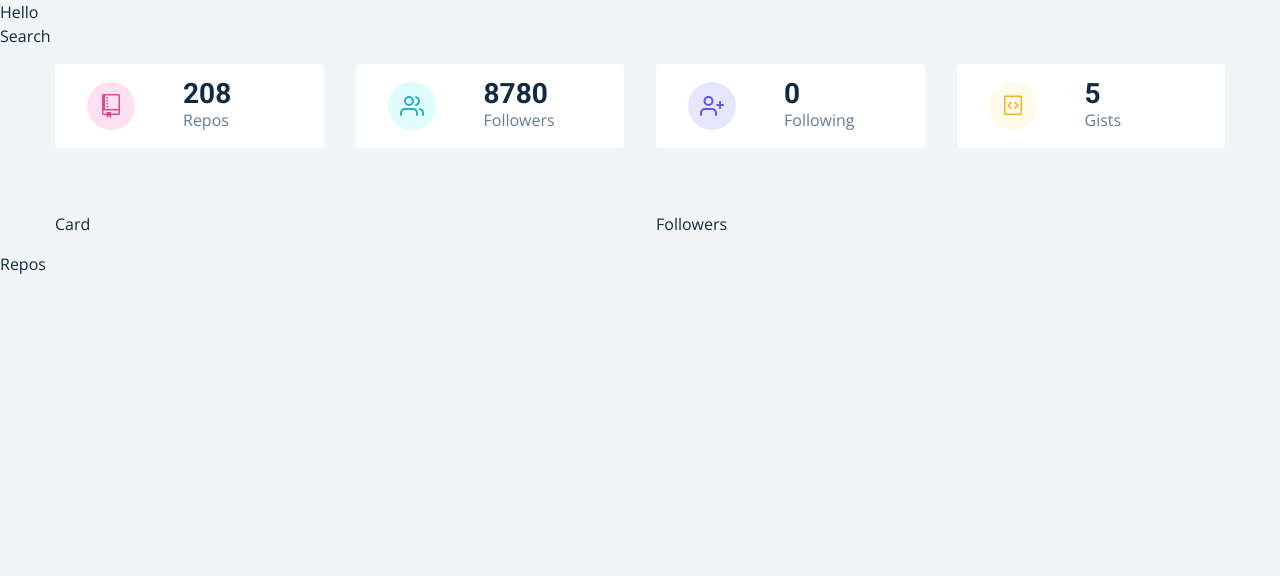
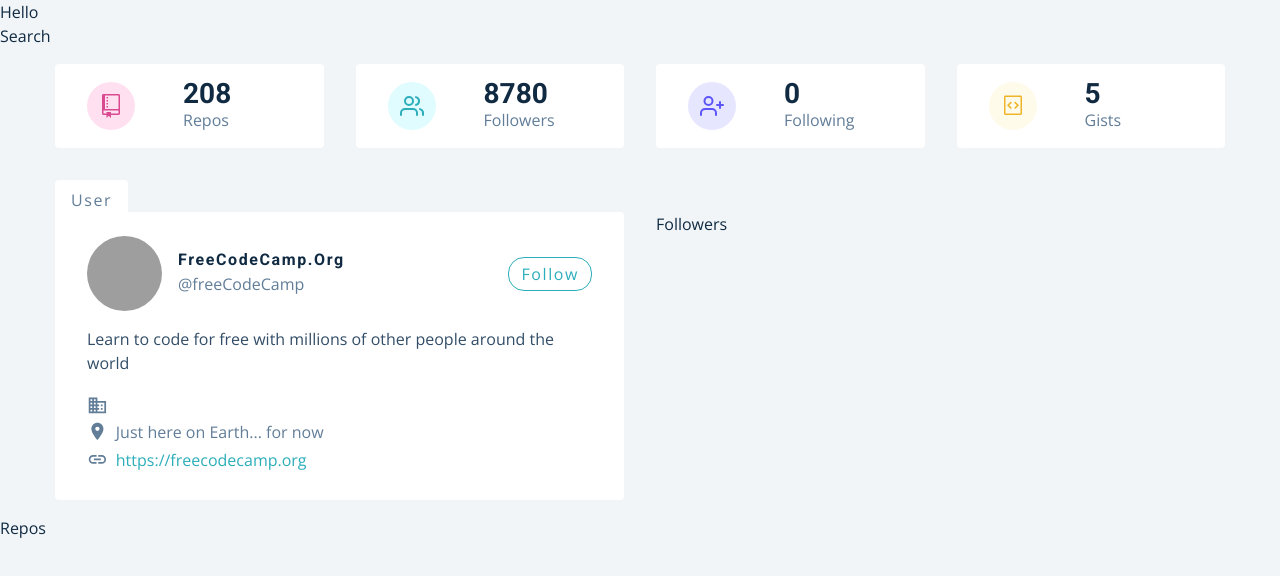
Before and after one commit to vvhys0ser10us/search-github-users, a React (Vite) app: page / in a window 1280 px wide. Shown: the top 576 px of the page. Built offline with nearby package versions, Linux system fonts and the light colour scheme; grey boxes are pictures that could not be loaded.

Commit message:
completed card component

```diff
--- a/src/components/Card.jsx
+++ b/src/components/Card.jsx
@@ -1,7 +1,126 @@
 import React from 'react'
+import styled from 'styled-components'
+import { MdBusiness, MdLocationOn, MdLink } from 'react-icons/md'
+import { useGlobalContext } from '../context/context'
 
 const Card = () => {
-  return <div>Card</div>
+  const { gitUser } = useGlobalContext()
+  const {
+    avatar_url,
+    html_url,
+    name,
+    company,
+    blog,
+    bio,
+    location,
+    twitter_username,
+  } = gitUser
+  return (
+    <Wrapper>
+      <header>
+        <img src={avatar_url} alt={name} />
+        <div>
+          <h4>{name}</h4>
+          <p>@{twitter_username || 'john doe'}</p>
+        </div>
+        <a href={html_url}>follow</a>
+      </header>
+      <p className="bio">{bio}</p>
+      <div className="links">
+        <p>
+          <MdBusiness></MdBusiness> {company}
+        </p>
+        <p>
+          <MdLocationOn></MdLocationOn> {location || 'earth'}
+        </p>
+        <a href={`https://${blog}`}>
+          <MdLink></MdLink>
+          {blog}
+        </a>
+      </div>
+    </Wrapper>
+  )
 }
 
+const Wrapper = styled.article`
+  background: var(--clr-white);
+  padding: 1.5rem 2rem;
+  border-top-right-radius: var(--radius);
+  border-bottom-left-radius: var(--radius);
+  border-bottom-right-radius: var(--radius);
+  position: relative;
+  &::before {
+    content: 'user';
+    position: absolute;
+    top: 0;
+    left: 0;
+    transform: translateY(-100%);
+    background: var(--clr-white);
+    color: var(--clr-grey-5);
+    border-top-right-radius: var(--radius);
+    border-top-left-radius: var(--radius);
+    text-transform: capitalize;
+    padding: 0.5rem 1rem 0 1rem;
+    letter-spacing: var(--spacing);
+    font-size: 1rem;
+  }
+  header {
+    display: grid;
+    grid-template-columns: auto 1fr auto;
+    align-items: center;
+    column-gap: 1rem;
+    margin-bottom: 1rem;
+    img {
+      width: 75px;
+      height: 75px;
+      border-radius: 50%;
+    }
+    h4 {
+      margin-bottom: 0.25rem;
+    }
+    p {
+      margin-bottom: 0;
+    }
+    a {
+      color: var(--clr-primary-5);
+      border: 1px solid var(--clr-primary-5);
+      padding: 0.25rem 0.75rem;
+      border-radius: 1rem;
+      text-transform: capitalize;
+      letter-spacing: var(--spacing);
+      transition: var(--transition);
+      cursor: pointer;
+      &:hover {
+        background: var(--clr-primary-5);
+        color: var(--clr-white);
+      }
+    }
+  }
+  .bio {
+    color: var(--clr-grey-3);
+  }
+  .links {
+    p,
+    a {
+      margin-bottom: 0.25rem;
+      display: flex;
+      align-items: center;
+      svg {
+        margin-right: 0.5rem;
+        font-size: 1.3rem;
+      }
+    }
+    a {
+      color: var(--clr-primary-5);
+      transition: var(--transition);
+      svg {
+        color: var(--clr-grey-5);
+      }
+      &:hover {
+        color: var(--clr-primary-3);
+      }
+    }
+  }
+`
+
 export default Card
```
